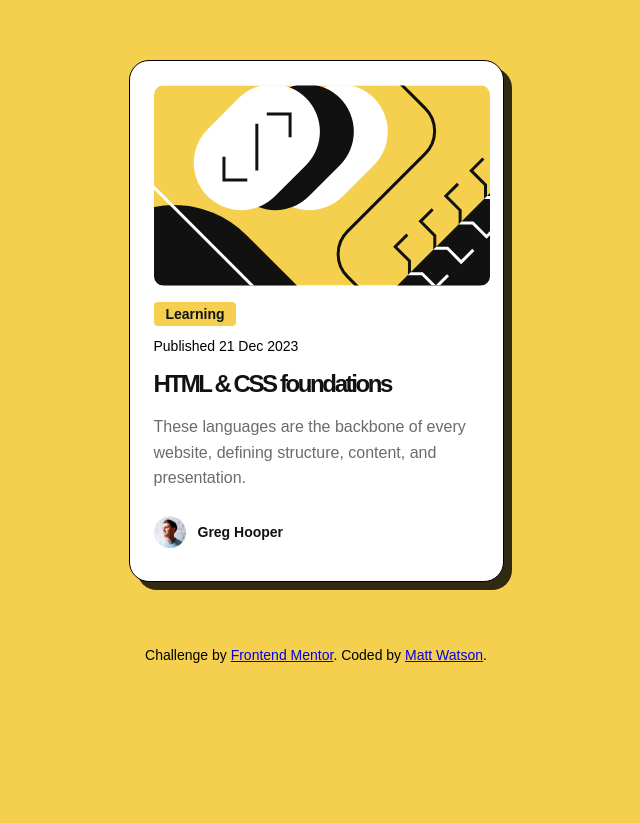
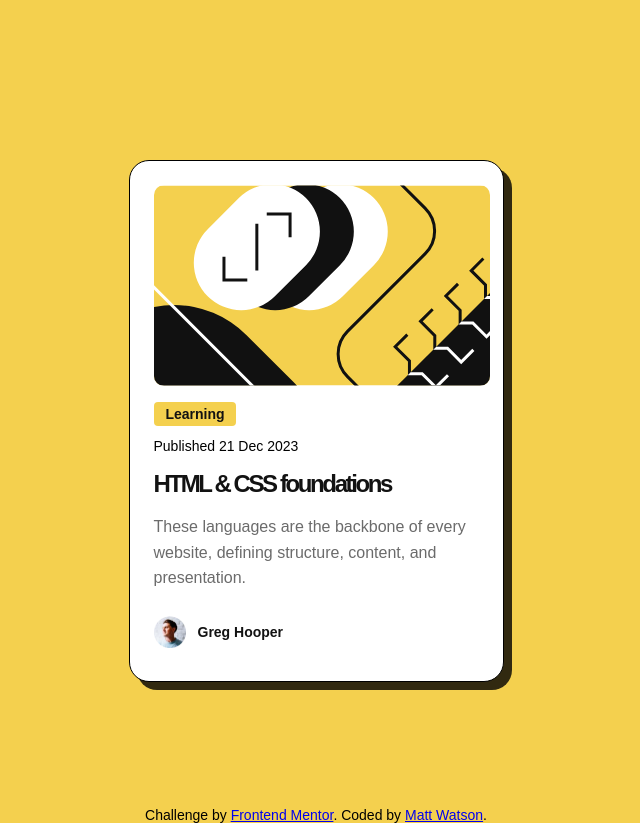
Before and after one commit to mjwatson1/Blog_Preview_Card, a plain HTML site: page index.html in a window 1280 px wide. Shown: the whole page, without its empty margins (324-964 px from the left). Before the commit the page ends 800 px from the top, so only its background shows below. Drawn offline with Linux system fonts and the light colour scheme; a web font is replaced by a local one.

Commit message:
update top margin

```diff
--- a/style.css
+++ b/style.css
@@ -67,7 +67,7 @@ body {
   min-height: 522px;
   padding: 24px;
   position: relative;
-  top: 60px;
+  margin-top: 160px;
   transition: transform 0.3s ease, box-shadow 0.3s ease;
 }
 
```
